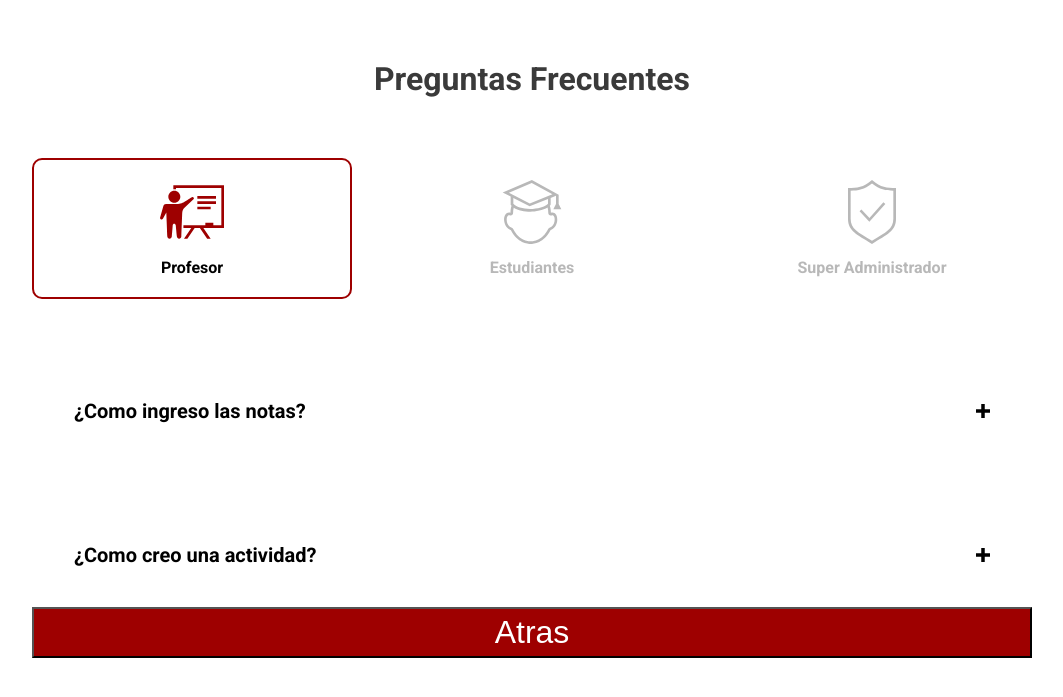
After one commit to maiikii666/equipo8, a Flask app: page /plataformaNotas/preguntas/ in a window 1280 px wide. The commit adds this page. Shown: the top 697 px of the page, without its empty margins (108-1171 px from the left). Run offline with Flask 2, Linux system fonts and the light colour scheme; a user stored in the database is signed in; parts of the project's set-up code (start-up, migrations or seed data) failed here and were passed over.

```diff
--- /dev/null
+++ b/static/css/estilos.css
@@ -0,0 +1,202 @@
+:root {
+    --primario: #9E0000;
+    --gris-claro: #B8B8B8;
+    --sombra: 0 0 13px 0 rgba(185, 185, 185, .25);
+}
+
+* {
+    box-sizing: border-box;
+    margin: 0;
+    padding: 0;
+}
+
+body {
+    font-family: 'Roboto', sans-serif;
+}
+
+main {
+    max-width: 1000px;
+    width: 90%;
+    margin: 40px auto;
+}
+
+.titulo {
+    color: #3a3a3a;
+    font-weight: 700;
+    text-align: center;
+    margin: 60px 0;
+}
+
+
+/*! =================================================*/
+
+
+/*! ============= Categorias ============= */
+
+
+/*! =================================================*/
+
+.categorias {
+    display: grid;
+    grid-template-columns: repeat(3, 1fr);
+    gap: 20px;
+    margin-bottom: 60px;
+}
+
+.categoria {
+    cursor: pointer;
+    text-align: center;
+    padding: 20px;
+    border-radius: 10px;
+    background: #fff;
+    font-weight: 700;
+    color: var(--gris-claro);
+    border: 2px solid transparent;
+    transition: .3s ease all;
+}
+
+.categoria:hover {
+    box-shadow: var(--sombra);
+    color: #000;
+}
+
+.categoria:hover path {
+    fill: var(--primario);
+}
+
+.categoria svg {
+    width: 64px;
+    margin-bottom: 10px;
+}
+
+.categoria path {
+    fill: var(--gris-claro);
+    transition: .3s ease all;
+}
+
+.categoria.activa {
+    border: 2px solid var(--primario);
+    color: #000;
+}
+
+.categoria.activa path {
+    fill: var(--primario);
+}
+
+
+/*! =================================================*/
+
+
+/*! ============= Contenedor Preguntas ============= */
+
+
+/*! =================================================*/
+
+.contenedor-preguntas {
+    display: none;
+    grid-template-columns: 1fr;
+    gap: 40px;
+}
+
+.contenedor-preguntas.activo {
+    display: grid;
+}
+
+.contenedor-pregunta {
+    background: #fff;
+    padding: 40px;
+    border: 2px solid transparent;
+    border-radius: 10px;
+    overflow: hidden;
+    transition: .3s ease all;
+    cursor: pointer;
+}
+
+.contenedor-pregunta:hover {
+    box-shadow: var(--sombra);
+}
+
+.contenedor-pregunta.activa {
+    border: 2px solid var(--primario);
+}
+
+
+/*! =================================================*/
+
+
+/*! ============= Preguntas ============= */
+
+
+/*! =================================================*/
+
+.pregunta {
+    font-weight: 700;
+    font-size: 20px;
+    line-height: 20px;
+    display: flex;
+    justify-content: space-between;
+    align-items: center;
+}
+
+.pregunta img {
+    width: 14px;
+}
+
+.respuesta {
+    color: #808080;
+    line-height: 30px;
+    max-height: 0;
+    opacity: 0;
+    transition: .3s ease all;
+}
+
+.contenedor-pregunta.activa .respuesta {
+    opacity: 1;
+    margin-top: 20px;
+}
+
+.contenedor-pregunta.activa img {
+    transform: rotate(45deg);
+}
+
+
+/*! =================================================*/
+
+
+/*! ============= Responsive Design ============= */
+
+
+/*! =================================================*/
+
+@media screen and (max-width: 820px) {
+    .categorias {
+        grid-template-columns: 1fr 1fr;
+    }
+    .categoria {
+        padding: 10px;
+        display: flex;
+        align-items: center;
+        justify-content: center;
+        border-radius: 5px;
+    }
+    .categoria svg {
+        width: 30px;
+        margin-right: 10px;
+        margin-bottom: 0;
+    }
+}
+
+@media screen and (max-width: 500px) {
+    .categorias {
+        grid-template-columns: 1fr;
+    }
+}
+
+.buttonAtras {
+    width: 100%;
+    background-color: #9E0000;
+    color: white;
+    font-size: 2em;
+    padding: 5px;
+
+}
--- /dev/null
+++ b/static/js/categorias.js
@@ -0,0 +1,24 @@
+const categorias = document.querySelectorAll('#categorias .categoria');
+const contenedorPreguntas = document.querySelectorAll('.contenedor-preguntas');
+let categoriaActiva = null;
+
+categorias.forEach((categoria) => {
+	categoria.addEventListener('click', (e) => {
+		categorias.forEach((elemento) => {
+			elemento.classList.remove('activa');
+		});
+
+		e.currentTarget.classList.toggle('activa');
+		categoriaActiva = categoria.dataset.categoria;
+
+
+		// Activamos el contenedor de preguntas que corresponde
+		contenedorPreguntas.forEach((contenedor) => {
+			if(contenedor.dataset.categoria === categoriaActiva){
+				contenedor.classList.add('activo');
+			} else {
+				contenedor.classList.remove('activo');
+			}
+		});
+	});
+});
--- /dev/null
+++ b/static/js/preguntasFrecuentes.js
@@ -0,0 +1,29 @@
+const preguntas = document.querySelectorAll('.preguntas .contenedor-pregunta');
+preguntas.forEach((pregunta) => {
+    pregunta.addEventListener('click', (e) => {
+        e.currentTarget.classList.toggle('activa');
+
+        const respuesta = pregunta.querySelector('.respuesta');
+        const alturaRealRespuesta = respuesta.scrollHeight;
+
+        if (!respuesta.style.maxHeight) {
+
+            respuesta.style.maxHeight = alturaRealRespuesta + 'px';
+        } else {
+            respuesta.style.maxHeight = null;
+        }
+
+
+        preguntas.forEach((elemento) => {
+
+            if (pregunta !== elemento) {
+                elemento.classList.remove('activa');
+                elemento.querySelector('.respuesta').style.maxHeight = null;
+            }
+        });
+
+
+    });
+});
+
+function goBack() {window.history.back()};
--- a/templates/baseAdmin.html
+++ b/templates/baseAdmin.html
@@ -21,7 +21,7 @@
             <a href= {{url_for("main.busquedasadmin")}}>Buscar/Editar Información</a>
             <a href= {{url_for("main.adminRegistro")}} >Registro</a>
 
-            <button class="button">FAQ</button>
+            <button class="button"><a href="{{url_for("main.preguntas")}}" style="color: white;">FAQ</a></button>
             <button class="button">Reportar Error</button>
         </div>
 
--- a/templates/baseEstudiante.html
+++ b/templates/baseEstudiante.html
@@ -25,7 +25,7 @@
             <a href= {{url_for("main.notasestudiante")}} >Ver Notas</a>
             <a href= {{url_for("main.informacionestudiante")}} >Ver información</a>
 
-            <button class="button">FAQ</button>
+            <button class="button"><a href="{{url_for("main.preguntas")}}" style="color: white;">FAQ</a></button>
             <button class="button">Reportar Error</button>
         </div>
 
--- a/templates/baseProfesor.html
+++ b/templates/baseProfesor.html
@@ -25,7 +25,7 @@
             <a href= {{url_for("main.administrarCursosProfesor")}} >Administrar materias</a>
             <a href= {{url_for("main.informacionprofesores")}} >Ver Información</a>
 
-            <button class="button">FAQ</button>
+            <button class="button"><a href="{{url_for("main.preguntas")}}" style="color: white;">FAQ</a></button>
             <button class="button">Reportar Error</button>
         </div>
 
--- /dev/null
+++ b/templates/preguntas.html
@@ -0,0 +1,92 @@
+<!DOCTYPE html>
+<html lang="en">
+
+<head>
+    <meta charset="UTF-8">
+    <meta name="viewport" content="width=device-width, initial-scale=1.0">
+    <link rel="preconnect" href="https://fonts.gstatic.com">
+    <link href="https://fonts.googleapis.com/css2?family=Roboto:wght@400;700&display=swap" rel="stylesheet">
+    <link rel="stylesheet" href="{{url_for('static', filename='css/estilos.css')}}">
+    <title>Preguntas Frecuentes</title>
+</head>
+
+<body>
+    <main>
+        <h1 class="titulo">Preguntas Frecuentes</h1>
+        <div class="categorias" id="categorias">
+            <div class="categoria activa" data-categoria="Profesor">
+                <svg viewbox="0 0 24 24" xmlns="http://www.w3.org/2000/svg" fill-rule="evenodd" clip-rule="evenodd"><path d="M24 17.99l-7.731-.001 2.731 4h-1.311l-2.736-4h-1.953l-2.736 4h-1.264l2.732-4h-2.95v-1h8.218v-1h3v1h3v-14h-17v.447h-1v-1.447h19v16zm-17.241-9c.649 0 1.293-.213 1.692-.436.755-.42 2.695-1.643 3.485-2.124.215-.13.496-.082.654.114l.009.01c.164.205.145.5-.043.68l-3.371 3.214c-.521.498-.822 1.183-.853 1.902-.095 2.207-.261 6.912-.332 8.834-.016.45-.386.806-.836.806h-.001c-.444 0-.786-.348-.836-.788-.111-.982-.329-3.279-.427-4.212-.04-.384-.279-.613-.584-.614-.304-.002-.523.226-.548.608-.062.921-.266 3.249-.342 4.221-.034.441-.397.785-.84.785h-.001c-.452 0-.823-.356-.842-.809-.097-2.34-.369-8.963-.369-8.963l-1.287 2.331c-.14.254-.445.364-.715.26l-.001-.001c-.228-.088-.371-.305-.371-.54l.022-.157 1.244-4.393c.122-.43.515-.727.963-.727h4.53zm7.241 2h5v-1h-5v1zm0-2h7v-1h-7v1zm-8.626-5c1.241 0 2.25 1.008 2.25 2.25s-1.009 2.25-2.25 2.25c-1.242 0-2.25-1.008-2.25-2.25s1.008-2.25 2.25-2.25zm8.626 3h7v-1h-7v1z"/></svg>
+                <p>Profesor</p>
+            </div>
+            <div class="categoria" data-categoria="Estudiantes">
+                <svg viewbox="0 0 24 24" xmlns="http://www.w3.org/2000/svg" fill-rule="evenodd" clip-rule="evenodd"><path d="M4.323 9.699c-.127-.144-.235-.295-.323-.454v-3.021l-3-1.537 10.956-4.687 10.044 5.502h-.001.001v3.498l1 2h-3l1-2v-3.097l-2 .802v2.49c-.08.163-.188.318-.318.466.347.95.398 2.083.404 2.635 1.36-.482 2.645.822 2.364 3.108-.203 1.66-1.147 2.94-2.526 3.431-2.417 4.773-6.285 5.144-7.415 5.144-1.129 0-4.998-.372-7.414-5.144-1.38-.491-2.324-1.771-2.527-3.431-.296-2.433 1.141-3.583 2.364-3.104.007-.551.057-1.66.391-2.601zm13.53.639c-1.668 1.039-4.56 1.557-6.5 1.557-2.112 0-4.655-.498-6.202-1.5-.156.619-.24 1.293-.24 2.024 0 .528-.425.917-.898.917-.121 0-.244-.025-.365-.08-.061-.028-.153-.05-.257-.05-.112 0-.236.026-.345.099-.899.594-.805 3.834 1.395 4.594.22.076.405.238.511.45 2.162 4.296 5.565 4.63 6.557 4.63s4.396-.334 6.557-4.63c.107-.212.291-.374.511-.45 2.199-.76 2.294-4 1.396-4.594-.367-.245-.636.031-.968.031-.472 0-.898-.387-.898-.917 0-.753-.088-1.447-.254-2.081zm.147-1.418c-.82 1.107-4.19 1.975-6.647 1.975-2.762 0-5.512-.857-6.353-1.946v-2.214l6.114 3.133 6.886-2.761v1.813zm-6.097-7.81l7.76 4.251-8.499 3.41-7.812-4.002 8.551-3.659z"/></svg>
+                <p>Estudiantes</p>
+            </div>
+            <div class="categoria" data-categoria="Super-Administrador">
+                <svg viewbox="0 0 24 24" xmlns="http://www.w3.org/2000/svg" fill-rule="evenodd" clip-rule="evenodd"><path d="M12 0c-3.371 2.866-5.484 3-9 3v11.535c0 4.603 3.203 5.804 9 9.465 5.797-3.661 9-4.862 9-9.465v-11.535c-3.516 0-5.629-.134-9-3zm0 1.292c2.942 2.31 5.12 2.655 8 2.701v10.542c0 3.891-2.638 4.943-8 8.284-5.375-3.35-8-4.414-8-8.284v-10.542c2.88-.046 5.058-.391 8-2.701zm5 7.739l-5.992 6.623-3.672-3.931.701-.683 3.008 3.184 5.227-5.878.728.685z"/></svg>
+                <p>Super Administrador</p>
+            </div>
+
+        </div>
+
+        <div class="preguntas">
+
+            <!-- Preguntas Profesor -->
+            <div class="contenedor-preguntas activo" data-categoria="Profesor">
+                <div class="contenedor-pregunta">
+                    <p class="pregunta">¿Como ingreso las notas? <img src="{{url_for('static', filename='img/suma.svg')}}" alt="Abrir Respuesta" /></p>
+                    <p class="respuesta">Aqui va la respuesta</p>
+                </div>
+                <div class="contenedor-pregunta">
+                    <p class="pregunta">¿Como creo una actividad? <img src="{{url_for('static', filename='img/suma.svg')}}" alt="Abrir Respuesta" /></p>
+                    <p class="respuesta">Aqui va la respuesta</p>
+                </div>
+            </div>
+
+            <!-- Preguntas Estudiantes -->
+            <div class="contenedor-preguntas" data-categoria="Estudiantes">
+                <div class="contenedor-pregunta">
+                    <p class="pregunta">¿Como veo mis notas? <img src="{{url_for('static', filename='img/suma.svg')}}" alt="Abrir Respuesta" /></p>
+                    <p class="respuesta">La respuesta</p>
+                </div>
+                <div class="contenedor-pregunta">
+
+                    <p class="pregunta">¿En cuanto sale el envio a mi país? <img src="{{url_for('static', filename='img/suma.svg')}}" alt="Abrir Respuesta" /></p>
+                    <p class="respuesta">aqui va la respuesta</p>
+
+                </div>
+            </div>
+
+            <!-- Preguntas Super administrador -->
+
+            <div class="contenedor-preguntas" data-categoria="Super-Administrador">
+                <div class="contenedor-pregunta">
+
+                    <p class="pregunta">¿Pregunta? <img src="{{url_for('static', filename='img/suma.svg')}}" alt="Abrir Respuesta" /></p>
+                    <p class="respuesta">Respuesta</p>
+
+                </div>
+
+                <div class="contenedor-pregunta">
+
+                    <p class="pregunta">¿Pregunta? <img src="{{url_for('static', filename='img/suma.svg')}}" alt="Abrir Respuesta" /></p>
+                    <p class="respuesta">Respuesta</p>
+
+                </div>
+            </div>
+
+            <div >
+                <button class="buttonAtras" onclick="goBack()">Atras</button>
+            </div>
+
+
+
+
+        </div>
+    </main>
+
+    <script src="{{url_for('static', filename='js/categorias.js')}}"></script>
+    <script src="{{url_for('static', filename='js/preguntasFrecuentes.js')}}"></script>
+</body>
+
+</html>
--- a/views.py
+++ b/views.py
@@ -124,6 +124,7 @@ def adminAdministraMaterias():
 @login_required
 @login_profesor
 def administrarCursosProfesor():
+    flash(session["usuario"])
     return render_template("administrarCursosProfesor.html")
 
 
@@ -206,7 +207,7 @@ def creareditaractivProfesor():
     if (form.validate_on_submit()):
         return ("ACTIVIDAD CREADA")
         ###Debe retornar alerta de actividad creada
-    return render_template("creareditaractivProfesor.html",)
+    return render_template("creareditaractivProfesor.html", form= form)
 
 
 @main.route("/crearMateria/", methods=["GET", "POST"])
@@ -317,6 +318,11 @@ def notasestudiante():
 def retroalimentacionestudiante():
     return render_template("retroalimentacionestudiante.html")
 
+@main.route("/preguntas/")
+@login_required
+def preguntas():
+    return render_template("preguntas.html")
+
 
 @main.route("/salir/")
 @login_required
```
Also changed, not shown: apis.py (+38 -0 lines), static/css/style.css (+7 -2 lines), static/js/ajaxProfe.js (added, +55 -0 lines), templates/administrarCursosProfesor.html (+11 -63 lines), db/surcolombiana.db, static/img/Estudiante.svg (added), static/img/Profesor.svg (added), static/img/suma.svg (added).
